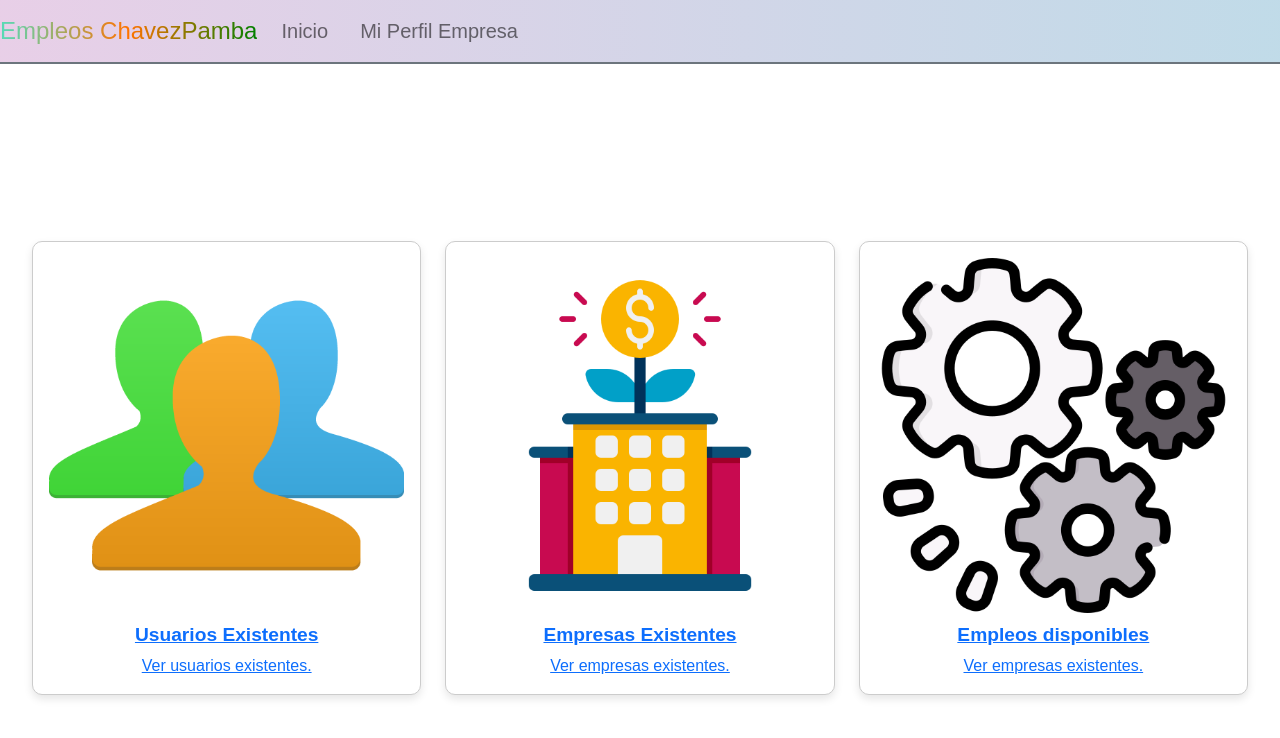
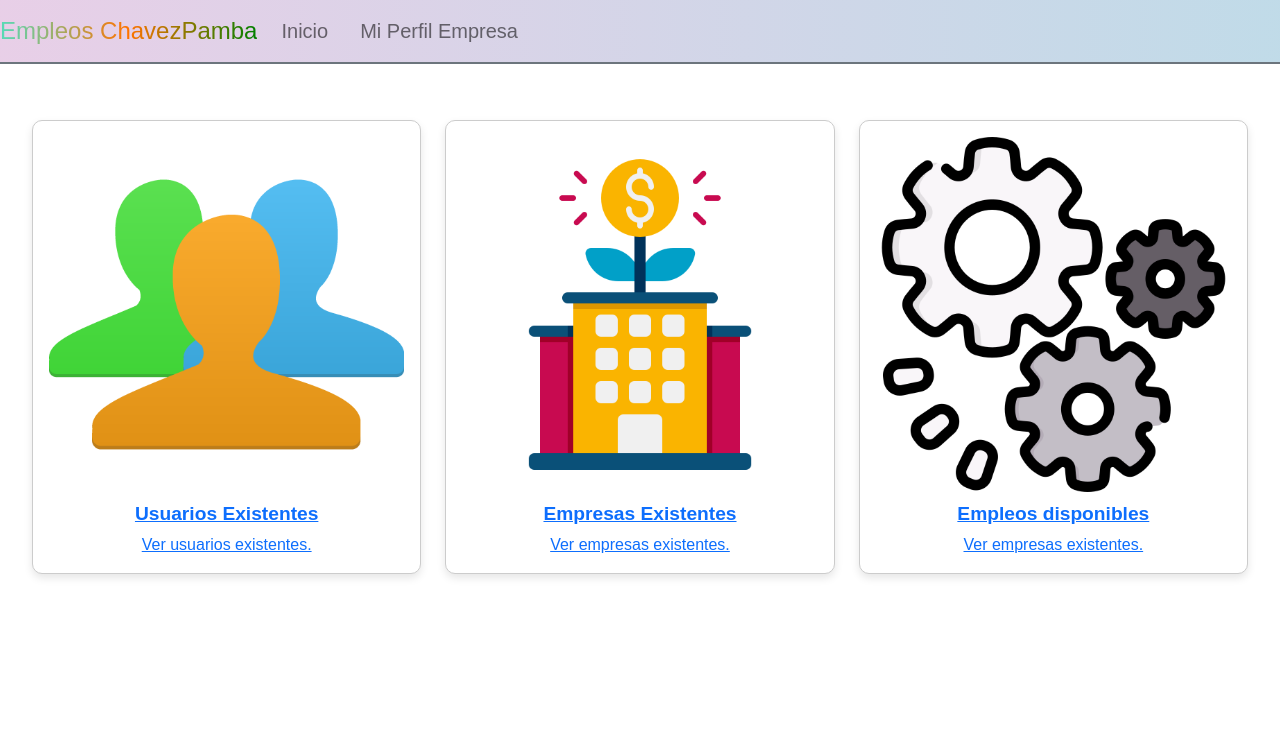
Before and after one commit to LauraMontalvo/Trabajo_Integracion_Curricular_Laura_Montalvo, a React (Create React App) app in the folder frontend/: page /resumen/1 in a window 1280 px wide. Shown: the top 738 px of the page. Built offline with nearby package versions, Linux system fonts and the light colour scheme; no server answers.

Commit message:
incioResumen ajusten en cards

```diff
--- a/frontend/src/Views/General/InicioResumen.jsx
+++ b/frontend/src/Views/General/InicioResumen.jsx
@@ -46,10 +46,10 @@ const InicioResumen = (props) => {
     <div className='App'>
       {esUsuario ? <CabeceraUsuarioInicio isAuthenticated={isAuthenticated} /> : <CabeceraEmpresaInicioComp isAuthenticated={isAuthenticated} />}
       {/* Renderiza la cabecera de usuario o empresa según corresponda */}
-      <Container fluid className="d-flex justify-content-center align-items-center vh-100">
+      <Container fluid className="mt-4">
         <Row>
           {cardsData.map((card, index) => (
-            <Col md={4} key={index} className="mb-4">
+            <Col xs={12} md={4} key={index} className="mb-4">
               <Link to={card.link} className="card-link">
                 <Card
                   className={`custom-card ${expandedCard === index ? 'expanded' : ''}`}
```
